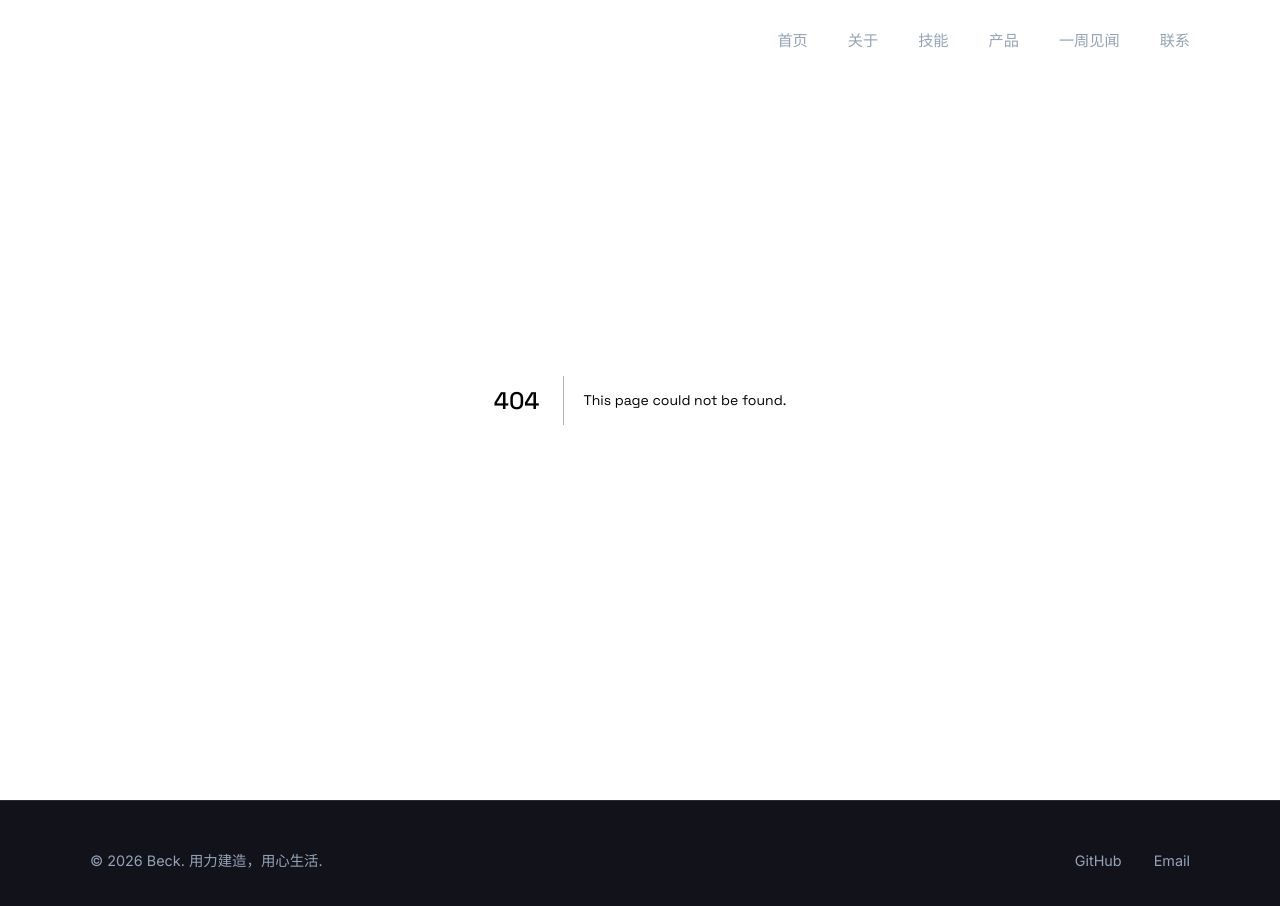
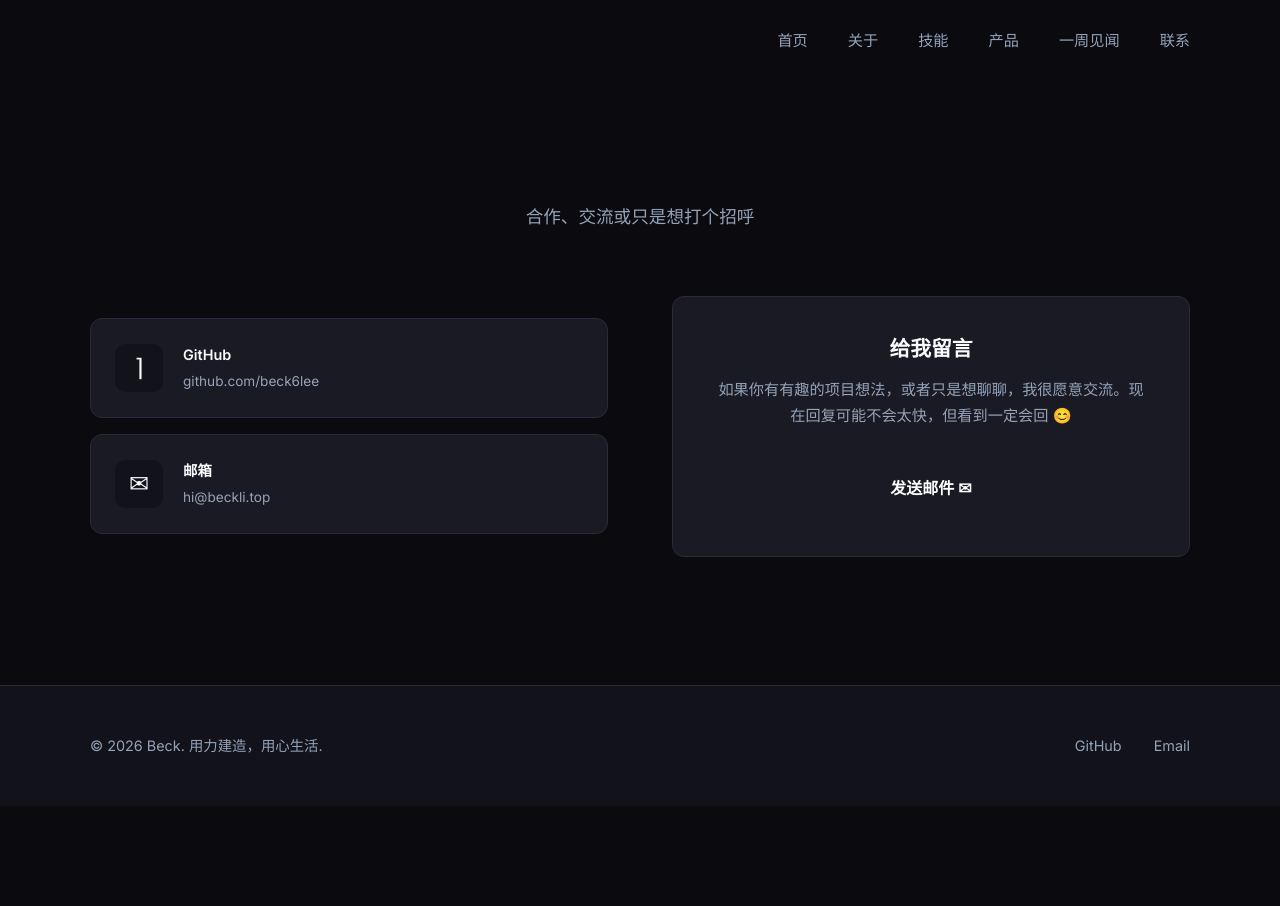
Before and after one commit to beck6lee/home, a Next.js app: page /contact in a window 1280 px wide. Before the commit this address had no page. Shown: the top 906 px of the page. After the commit the page ends 806 px from the top, so only its background shows below. Built offline with nearby package versions, Linux system fonts and the light colour scheme.

Commit message:
feat: 联系方式页面

```diff
--- /dev/null
+++ b/src/app/contact/contact.module.css
@@ -0,0 +1,98 @@
+.grid {
+  display: grid;
+  grid-template-columns: 1fr 1fr;
+  gap: 4rem;
+  align-items: center;
+}
+
+.links {
+  display: flex;
+  flex-direction: column;
+  gap: 1rem;
+}
+
+.linkCard {
+  display: flex;
+  align-items: center;
+  gap: 1.25rem;
+  background: var(--color-surface-2);
+  border: 1px solid var(--color-border);
+  border-radius: var(--radius);
+  padding: 1.5rem;
+  text-decoration: none;
+  transition: border-color var(--transition), transform var(--transition);
+}
+
+.linkCard:hover {
+  border-color: var(--color-primary);
+  transform: translateX(4px);
+}
+
+.icon {
+  font-size: 1.5rem;
+  width: 48px;
+  height: 48px;
+  background: var(--color-surface);
+  border-radius: 10px;
+  display: flex;
+  align-items: center;
+  justify-content: center;
+}
+
+.linkLabel {
+  display: block;
+  font-weight: 600;
+  color: var(--color-text);
+  font-size: 0.9rem;
+}
+
+.linkValue {
+  display: block;
+  color: var(--color-text-muted);
+  font-size: 0.85rem;
+  margin-top: 0.15rem;
+}
+
+.message {
+  background: var(--color-surface-2);
+  border: 1px solid var(--color-border);
+  border-radius: var(--radius);
+  padding: 2.5rem;
+  text-align: center;
+}
+
+.msgTitle {
+  font-size: 1.3rem;
+  color: var(--color-text);
+  margin-bottom: 1rem;
+}
+
+.msgText {
+  color: var(--color-text-muted);
+  font-size: 0.95rem;
+  line-height: 1.7;
+  margin-bottom: 2rem;
+}
+
+.cta {
+  display: inline-block;
+  background: var(--color-gradient-1);
+  color: white;
+  padding: 0.85rem 2.5rem;
+  border-radius: 50px;
+  font-weight: 600;
+  text-decoration: none;
+  transition: transform var(--transition), box-shadow var(--transition);
+}
+
+.cta:hover {
+  transform: translateY(-2px);
+  box-shadow: 0 8px 20px rgba(0, 0, 0, 0.15);
+}
+
+@media (max-width: 768px) {
+  .grid {
+    grid-template-columns: 1fr;
+    gap: 2rem;
+  }
+}
--- /dev/null
+++ b/src/app/contact/page.tsx
@@ -0,0 +1,46 @@
+import type { Metadata } from 'next'
+import SectionWrapper from '@/components/SectionWrapper/SectionWrapper'
+import styles from './contact.module.css'
+
+export const metadata: Metadata = {
+  title: '联系方式 | Beck',
+}
+
+export default function ContactPage() {
+  return (
+    <SectionWrapper id="contact" title="联系我" subtitle="合作、交流或只是想打个招呼">
+      <div className={styles.grid}>
+        <div className={styles.links}>
+          <a
+            href="https://github.com/beck6lee"
+            target="_blank"
+            rel="noopener"
+            className={styles.linkCard}
+          >
+            <div className={styles.icon}>⌉</div>
+            <div>
+              <span className={styles.linkLabel}>GitHub</span>
+              <span className={styles.linkValue}>github.com/beck6lee</span>
+            </div>
+          </a>
+          <a href="mailto:hi@beckli.top" className={styles.linkCard}>
+            <div className={styles.icon}>✉</div>
+            <div>
+              <span className={styles.linkLabel}>邮箱</span>
+              <span className={styles.linkValue}>hi@beckli.top</span>
+            </div>
+          </a>
+        </div>
+        <div className={styles.message}>
+          <h3 className={styles.msgTitle}>给我留言</h3>
+          <p className={styles.msgText}>
+            如果你有有趣的项目想法，或者只是想聊聊，我很愿意交流。现在回复可能不会太快，但看到一定会回 😊
+          </p>
+          <a href="mailto:hi@beckli.top" className={styles.cta}>
+            发送邮件 ✉
+          </a>
+        </div>
+      </div>
+    </SectionWrapper>
+  )
+}
```
